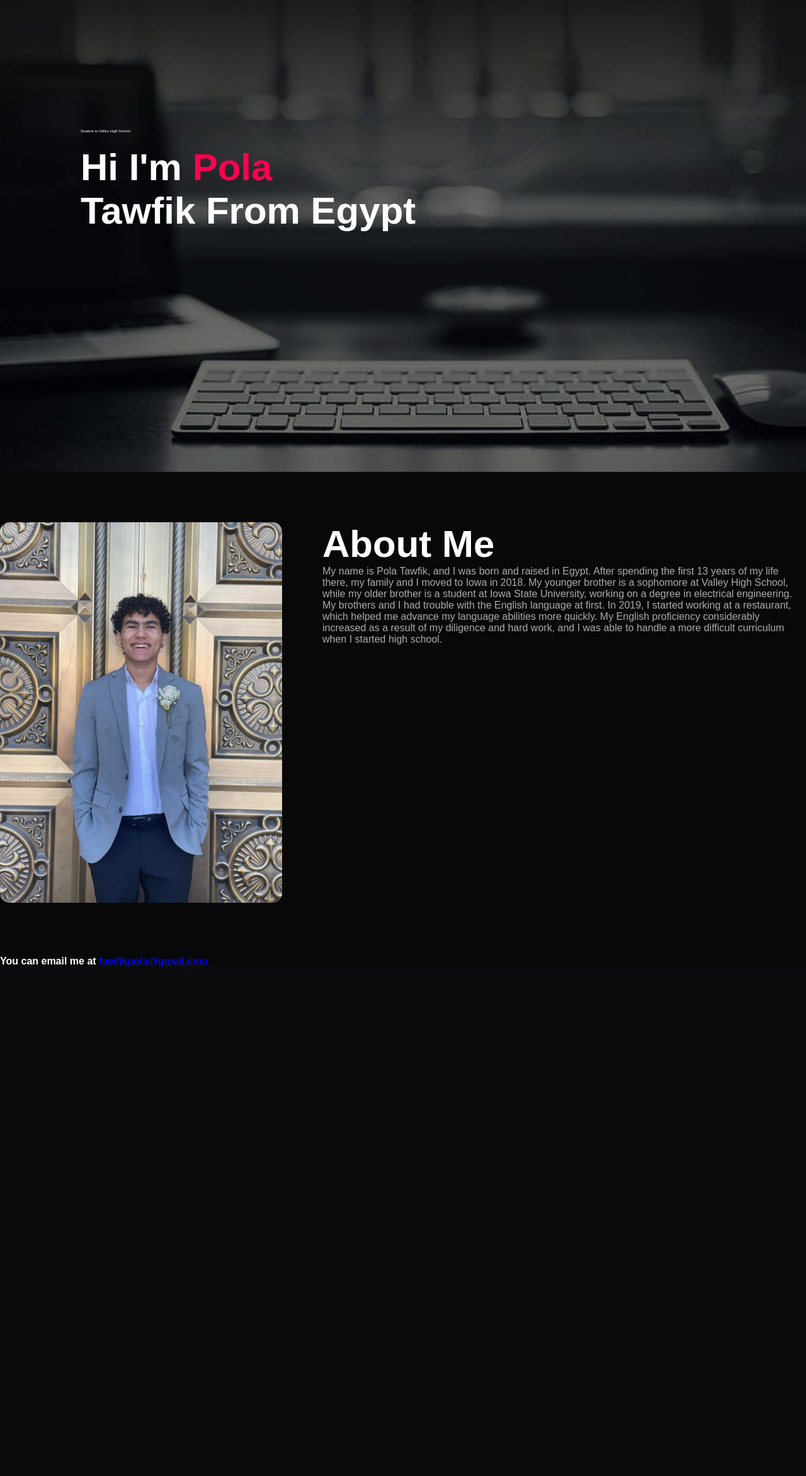
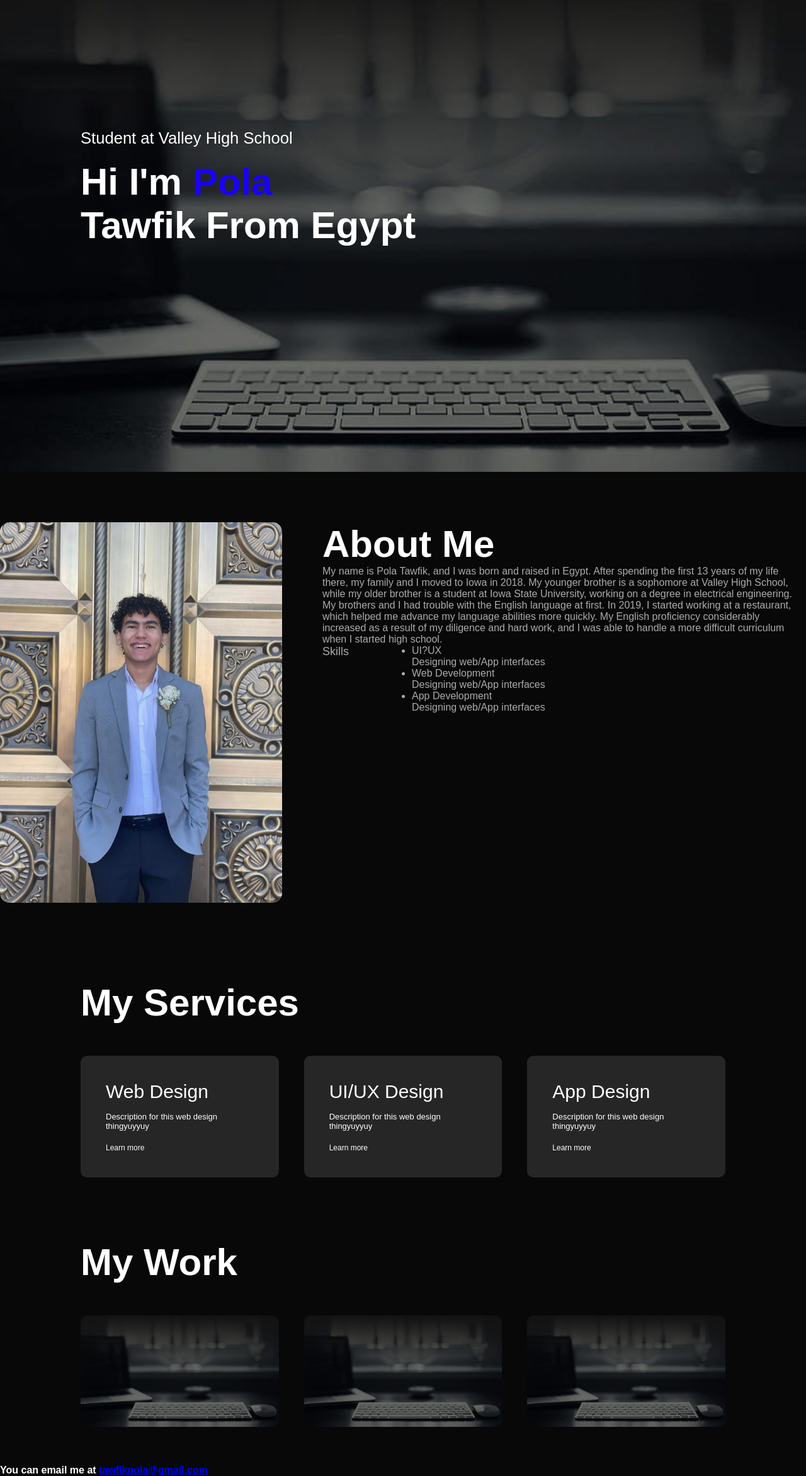
Before and after one commit to polatawfik/polatawfik.github.io, a PHP site: page / in a window 1280 px wide. Shown: the part 51-2394 px from the top of the page at 63% size. Before the commit the page ends 1585 px from the top, so only its background shows below. Run offline with PHP 8.4, Linux system fonts and the light colour scheme.

Commit message:
worked on html css js

```diff
--- a/assets/css/style.css
+++ b/assets/css/style.css
@@ -50,7 +50,7 @@ nav ul li a::after{
     content: '';
     width: 0;
     height: 3px;
-    background: #ff004f;
+    background: #1900ff;
     position: absolute;
     left: 0;
     bottom: -6px;
@@ -63,7 +63,7 @@ nav ul li a:hover::after{
 
 .header-text{
     margin-top: 20%;
-    font-size: 30%;
+    font-size: 160%;
 }
 
 .header-text h1{
@@ -72,7 +72,7 @@ nav ul li a:hover::after{
 }
 
 .header-text h1 span{
-    color: #ff004f;
+    color: #1900ff;
 }
 /* -------------about-------------- */
 #about{
@@ -102,27 +102,165 @@ nav ul li a:hover::after{
     color: #fff;
 }
 
+.tab-titles{
+    display: flex;
+    margin: 20 px 0 40 px;
+}
 
-/* img {
+.tab-links{
+    margin-right: 50px;
+    font-size: 18px;
+    font-weight: 500;
+    cursor: pointer;
+    position: relative;
+}
+
+.tab-links::after{
+    content: '';
+    width: 0;
+    height: 3px;
+    background-color: #1900ff;
+    position: absolute;
+    left: 0;
+    bottom: -8px;
+    transform: 0.5s;
+}
+
+.tab-links.active-link::after{
+    width: 50&;
+}
+
+.tab-contents ul li{
+    list-style: none;
+    margin: 10% 0;
+}
+
+.tab-contents ul li span{
+    color: #006eff;
+    font-size: 14px;
+}
+
+.tab-contents{
+    display: none;
+}
+
+.tab-contents.active-tab{
     display: block;
 }
 
-h2 {
-    color: blue;
+/* ------------services---------------- */
+
+#services{
+    padding: 30px 0;
 }
 
-p {
-    font-family:Georgia;
-    color:darkred;
-}
-h1 {
-    font-family:Georgia;
-    font-size: 20px;
-    color:blueviolet;
+.services-list{
+    display: grid;
+    grid-template-columns: repeat(auto-fit, minmax(250px, 1fr));
+    grid-gap: 40px;
+    margin-top: 50px;
 }
 
-h4 {
-    font-family:sans-serif;
-    font-size: 20px;
-    color:darkcyan;
-} */
+.services-list div{
+    background: #262626;
+    padding: 40px;
+    font-size: 13px;
+    font-weight: 300;
+    border-radius: 10px;
+    transition: background 0.5s, transform 0.5s;
+}
+
+.services-list div i{
+    font-size: 50px;
+    margin-bottom: 30px;
+}
+
+.services-list div h2{
+    font-size: 30px;
+    font-weight: 500;
+    margin-bottom: 15px;
+}
+
+.services-list div a{
+    text-decoration: none;
+    color: #fff;
+    font-size: 12px;
+    margin-top: 20px;
+    display: inline-block;
+}
+
+.services-list div:hover{
+    background: #ff004f;
+    transform: translate(-10px);
+}
+
+/*-------------- portfolio ---------------*/
+
+#portfolio{
+    padding: 50px 0;
+}
+
+.work-list{
+    display: grid;
+    grid-template-columns: repeat(auto-fit, minmax(250px, 1fr));
+    grid-gap: 40px;
+    margin-top: 50px;
+}
+
+.work{
+    border-radius: 10px;
+    position: relative;
+    overflow: hidden;
+}
+
+.work img{
+    width: 100%;
+    border-radius: 10px;
+    display: block;
+    transition: transform 0.5s;
+}
+
+.layer{
+    width: 100%;
+    height: 0;
+    background: linear-gradient(rgba(0,0,0,0.6), #ff004f);
+    border-radius: 10px;
+    position: absolute;
+    left: 0;
+    bottom: 0;
+    overflow: hidden;
+    display: flex;
+    align-items: center;
+    justify-content: center;
+    flex-direction: column;
+    padding: 0 40px;
+    text-align: center;
+    font-size: 14px;
+    transition: height 0.5s;
+}
+
+.layer h3{
+    font-weight: 500;
+    margin-bottom: 20px;
+}
+
+.layer a{
+    margin-top: 20px;
+    color: #ff004f;
+    text-decoration: none;
+    font-size: 18px;
+    line-height: 60px;
+    background: #fff;
+    width: 60px;
+    height: 60px;
+    border-radius: 50%;
+    text-align: center;
+}
+
+.work:hover img{
+    transform: scale(1.1);
+}
+
+.work:hover .layer{
+    height: 100%;
+}
--- a/assets/js/script.js
+++ b/assets/js/script.js
@@ -1 +1,18 @@
-console.log('Hello World');
+
+var tablinks = document.getElementsByClassName("tab-links");
+var tabcontents = document.getElementsByClassName("tab-contents");
+
+
+function opentab(tabname){
+
+    for(tablink of tablinks){
+        tablink.classList.remove("active-link");
+    }
+
+    for(tabcontent of tabcontents){
+        tabcontent.classList.remove("active-tab");
+    }
+
+    event.currentTarget.classList.add("active-link");
+    document.getElementById(tabname).classList.add("active-tab");
+}
--- a/index.html
+++ b/index.html
@@ -6,6 +6,8 @@
     <meta name="viewport" content="width=device-width, initial-scale=1.0">
     <title>Pola's Website</title>
     <link rel="stylesheet" href="/assets/css/style.css">
+    <script src="/assets/js/script.js" crossorigin="anonymous"></script>
+
 </head>
 <body>
     <div id="header">
@@ -19,7 +21,6 @@
                     <li><a href="#">PORTFOLIO</a></li>
                     <li><a href="#">CONTACT</a></li>
                 </ul>
-
             </nav>
             <div class="header-text">
                 <p>Student at Valley High School</p>
@@ -43,19 +44,105 @@
                         which helped me advance my language abilities more quickly. My English proficiency considerably increased as a
                         result of my diligence and hard work, and I was able to handle a more difficult curriculum
                         when I started high school.</p>
+
+                        <div class="tab-titles">
+                            <p class = "tab-links active-link" onclick="opentab('skills')">Skills</p>
+                            <p class = "tab-links" onclick="opentab('experience')>Experience</p>
+                            <p class = "tab-links" onclick="opentab('education')>Education</p>
+                        </div>
+                        <div class="tab-contents active-tab" id="skills">
+                            <ul>
+                                <li><span>UI?UX</span><br>Designing web/App interfaces</li>
+                                <li><span>Web Development</span><br>Designing web/App interfaces</li>
+                                <li><span>App Development</span><br>Designing web/App interfaces</li>
+                            </ul>
+                        </div>
+                        <div class="tab-contents" id="experience">
+                            <ul>
+                                <li><span>2021 - current</span><br>UI/UX Design Training at ET Institute</li>
+                                <li><span>2019 - 2021</span><br>Team lead at starApp LLC.</li>
+                                <li><span>2017 - 2017</span><br>Internship at ekart eCommerce</li>
+                            </ul>
+                        </div>
+                        <div class="tab-contents" id="education">
+                            <ul>
+                                <li><span>2016</span><br>UI/UX Design Training at ET Institute</li>
+                                <li><span>2016</span><br>MBA from MIT Bangalore</li>
+                                <li><span>2014</span><br>BBA from ISM Bangalore</li>
+                            </ul>
+                        </div>
                 </div>
             </div>
         </div>
     </div>
+    <!--------------- services ----------------->
+
+    <div id="services">
+        <div class="container">
+            <h1 class="sub-title">My Services</h1>
+            <div class="services-list">
+                <div>
+                    <i class="fas fa-code"></i>
+                    <h2>Web Design</h2>
+                    <p>Description for this web design thingyuyyuy</p>
+                    <a href="#">Learn more</a>
+                </div>
+                <div>
+                    <i class="fas fa-crop-alt"></i>
+                    <h2>UI/UX Design</h2>
+                    <p>Description for this web design thingyuyyuy</p>
+                    <a href="#">Learn more</a>
+                </div>
+                <div>
+                    <i class="fab fa-app-store"></i>
+                    <h2>App Design</h2>
+                    <p>Description for this web design thingyuyyuy</p>
+                    <a href="#">Learn more</a>
+                </div>
+            </div>
+        </div>
+    </div>
+    <!--------- portfolio --------------------->
+    <div id="portfolio">
+       <div class="container">
+        <h1 class="sub-title">My Work</h1>
+        <div class="work-list">
+            <div class="work">
+                <img src="/assets/images/background_image.jpg">
+                <div class="layer">
+                    <h3>Social Media App</h3>
+                    <p>The app connects you to the talented people around the world.</p>
+                    <a href="#"><i class="fas fa-external-link-alt"></i></a>
+                </div>
+            </div>
+            <div class="work">
+                <img src="/assets/images/background_image.jpg">
+                <div class="layer">
+                    <h3>Music App</h3>
+                    <p>The app connects you to the talented people around the world.</p>
+                    <a href="#"><i class="fas fa-external-link-alt"></i></a>
+                </div>
+            </div>
+            <div class="work">
+                <img src="/assets/images/background_image.jpg">
+                <div class="layer">
+                    <h3>Online Shopping App</h3>
+                    <p>The app connects you to the talented people around the world.</p>
+                    <a href="#"><i class="fas fa-external-link-alt"></i></a>
+                </div>
+            </div>
+        </div>
+        <!-- <a href="#"></a> stoppedddd hereeeeee -->
+       </div>
+    </div>
 
 
 
-    <!-- <img src="/assets/images/Pola.jpeg" Height="700px" Width="500px"> -->
 
 
     <!-- this will be under "contact" -->
     <h4>You can email me at <a href="Mailto:tawfikpola@gmail.com">tawfikpola@gmail.com</a></h4>
     <!-- until here -->
-    <script src="assets/js/script.js"></script>
+
 </body>
 </html>
```
